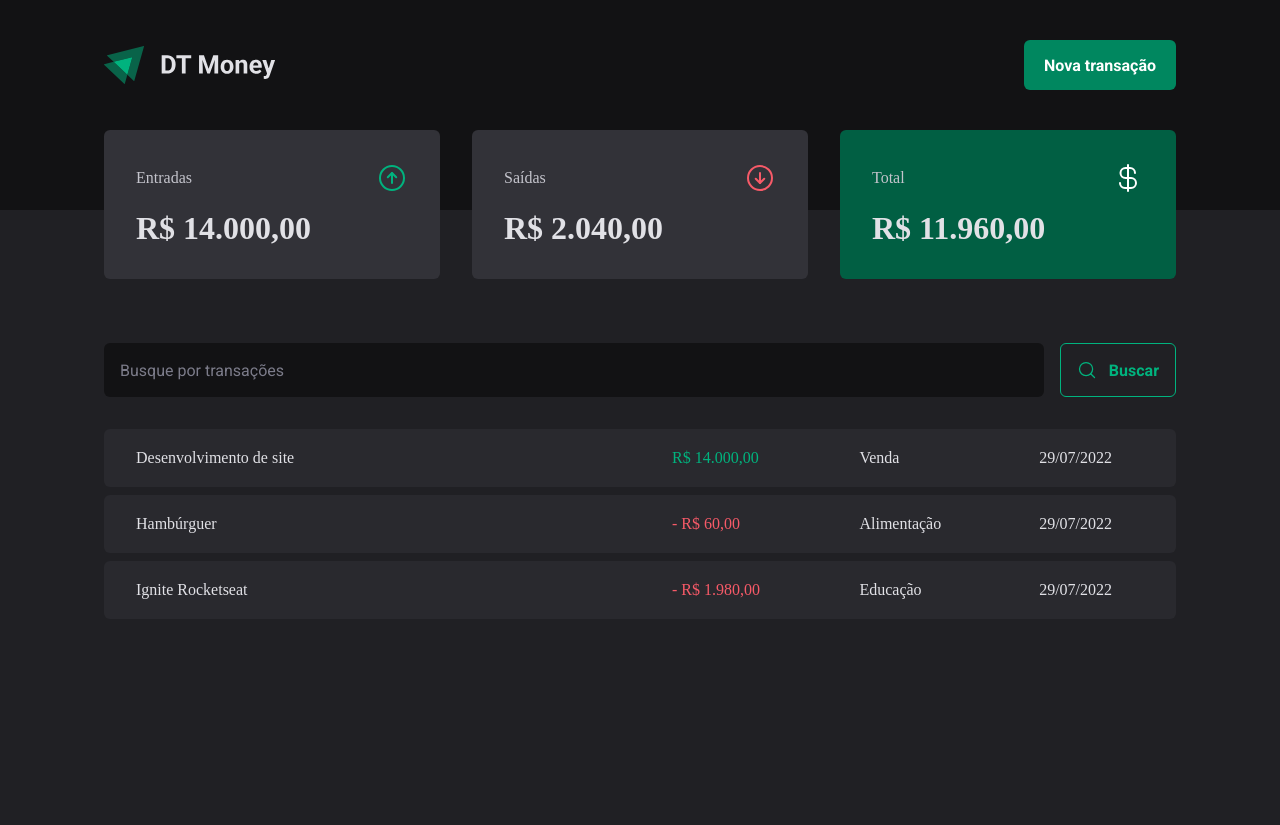
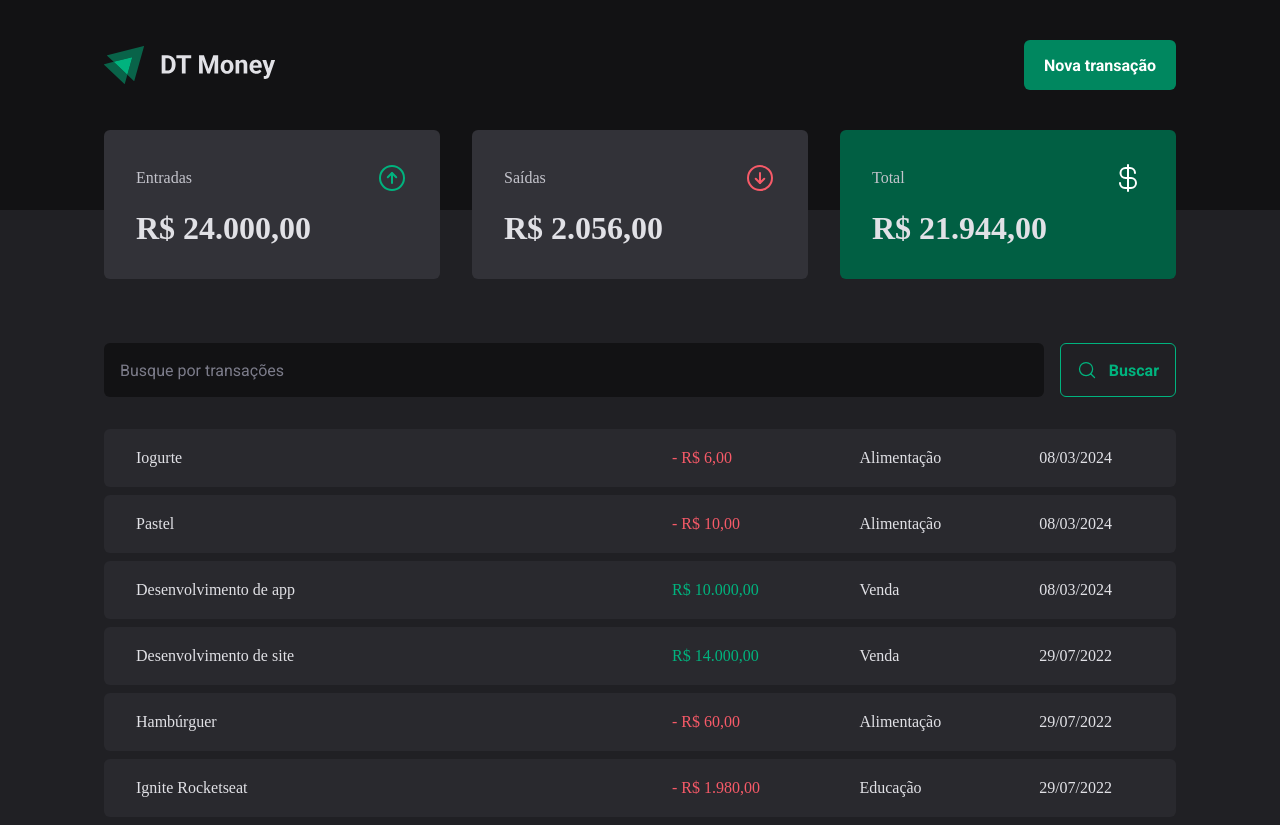
Before and after one commit to Urias01/dt-money, a React (Vite) app: page / in a window 1280 px wide. Before the commit the page ends 800 px from the top, so only its background shows below. Built offline with nearby package versions, Linux system fonts and the light colour scheme; data requests are answered from the project's data file.

Commit message:
create new transaction

```diff
--- a/server.json
+++ b/server.json
@@ -23,6 +23,30 @@
       "category": "Educação",
       "price": 1980,
       "createdAt": "2022-07-29T19:24:44.505Z"
+    },
+    {
+      "description": "Desenvolvimento de app",
+      "price": 10000,
+      "category": "Venda",
+      "type": "income",
+      "createdAt": "2024-03-08T14:37:27.150Z",
+      "id": 4
+    },
+    {
+      "description": "Pastel",
+      "price": 10,
+      "category": "Alimentação",
+      "type": "outcome",
+      "createdAt": "2024-03-08T14:48:56.652Z",
+      "id": 5
+    },
+    {
+      "description": "Iogurte",
+      "price": 6,
+      "category": "Alimentação",
+      "type": "outcome",
+      "createdAt": "2024-03-08T14:50:31.561Z",
+      "id": 6
     }
   ]
 }
--- a/src/components/NewTransactionModal/index.tsx
+++ b/src/components/NewTransactionModal/index.tsx
@@ -4,6 +4,8 @@ import { ArrowCircleDown, ArrowCircleUp, X } from 'phosphor-react'
  import * as z from 'zod'
 import { Controller, useForm } from 'react-hook-form'
 import { zodResolver } from '@hookform/resolvers/zod'
+import { useContext } from 'react'
+import { TransactionContext } from '../../contexts/TransactionsContext'
 
  const newTransactionFormSchema = z.object({
   description: z.string(),
@@ -15,18 +17,29 @@ import { zodResolver } from '@hookform/resolvers/zod'
  type NewTransactionFormInputs = z.infer<typeof newTransactionFormSchema>
 
 export function NewTransactionModal() {
+  const { createTransaction } = useContext(TransactionContext)
+
   const {
     control,
     register,
     handleSubmit,
-    formState: { isSubmitting }
+    formState: { isSubmitting },
+    reset
   } = useForm<NewTransactionFormInputs>({
     resolver: zodResolver(newTransactionFormSchema),
   });
 
   async function handleCreateNewTransaction(data: NewTransactionFormInputs) {
-    await new Promise(resolve => setTimeout(resolve, 2000))
-    console.log(data);
+    const { description, price, category, type} = data;
+
+    await createTransaction({
+      description,
+      price,
+      category,
+      type
+    })
+
+    reset()
   }
 
   return (
--- a/src/contexts/TransactionsContext.tsx
+++ b/src/contexts/TransactionsContext.tsx
@@ -10,10 +10,17 @@ interface Transaction {
   createdAt: string;
 }
 
+interface CreateTransactionInput {
+  description: string;
+  price: number;
+  category: string;
+  type: 'income' | 'outcome';
+}
 
 interface TransactionContextType {
   transactions: Transaction[];
   fetchTransactions: (query?: string) => Promise<void>;
+  createTransaction: (data: CreateTransactionInput) => Promise<void>;
 }
 
 interface TransactionsProviderProps {
@@ -28,11 +35,27 @@ export function TransactionProvider({ children }: TransactionsProviderProps) {
   async function fetchTransactions(query?: string) {
     const response = await api.get('/transactions', {
       params: {
-       q: query
+        _sort: 'createdAt',
+        _order: 'desc',
+        q: query
       }
      })
 
     setTransactions(response.data);
+  }
+
+  async function createTransaction(data: CreateTransactionInput) {
+    const { description, price, category, type} = data;
+
+    const response = await api.post('/transactions', {
+      description,
+      price,
+      category,
+      type,
+      createdAt: new Date()
+    })
+
+    setTransactions(state => [response.data, ...state]);
   }
 
   useEffect(() => {
@@ -42,7 +65,8 @@ export function TransactionProvider({ children }: TransactionsProviderProps) {
   return (
     <TransactionContext.Provider value={{
         transactions,
-        fetchTransactions
+        fetchTransactions,
+        createTransaction,
       }}>
       {children}
     </TransactionContext.Provider>
```
